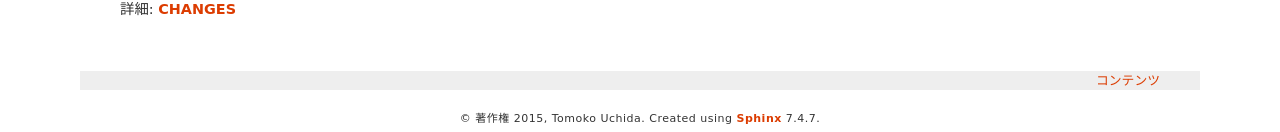
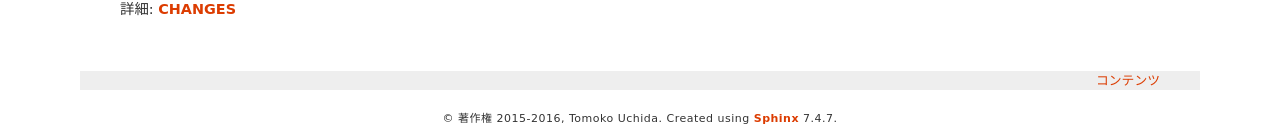
Before and after one commit to mocobeta/janome, a Sphinx documentation site: the page built from docs/index.rst, in a window 1280 px wide and 900 px high, scrolled down 4804 px. Shown: the part 765-897 px from the top of the window. Built offline with Sphinx 7.4.7, drawn with Linux system fonts in a browser that asks for light colours.

Commit message:
Fix copyright.

```diff
--- a/docs/conf.py
+++ b/docs/conf.py
@@ -48,7 +48,7 @@ master_doc = 'index'
 
 # General information about the project.
 project = 'Janome'
-copyright = '2015, Tomoko Uchida'
+copyright = '2015-2016, Tomoko Uchida'
 author = 'Tomoko Uchida'
 
 # The version info for the project you're documenting, acts as replacement for
```
